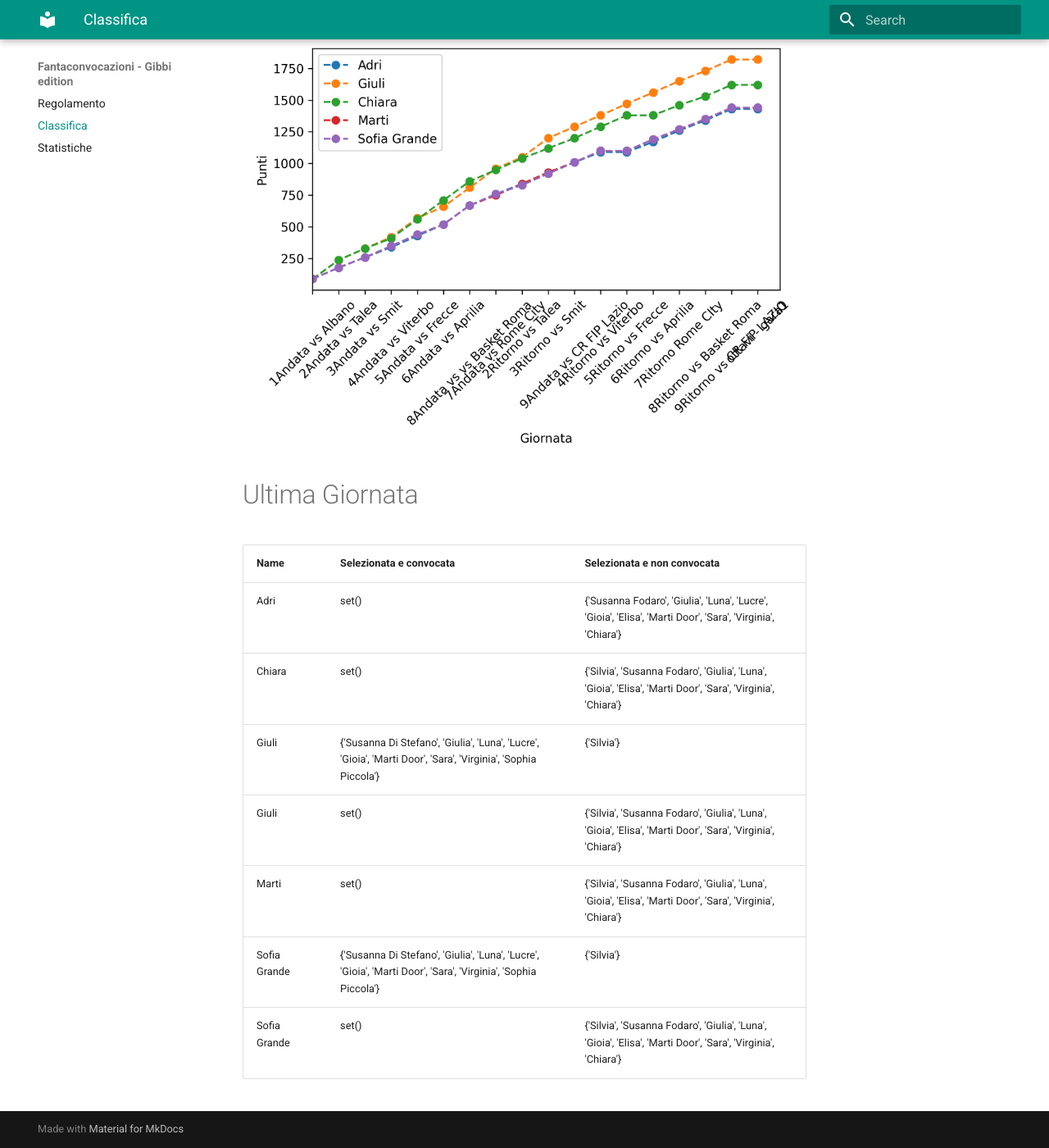
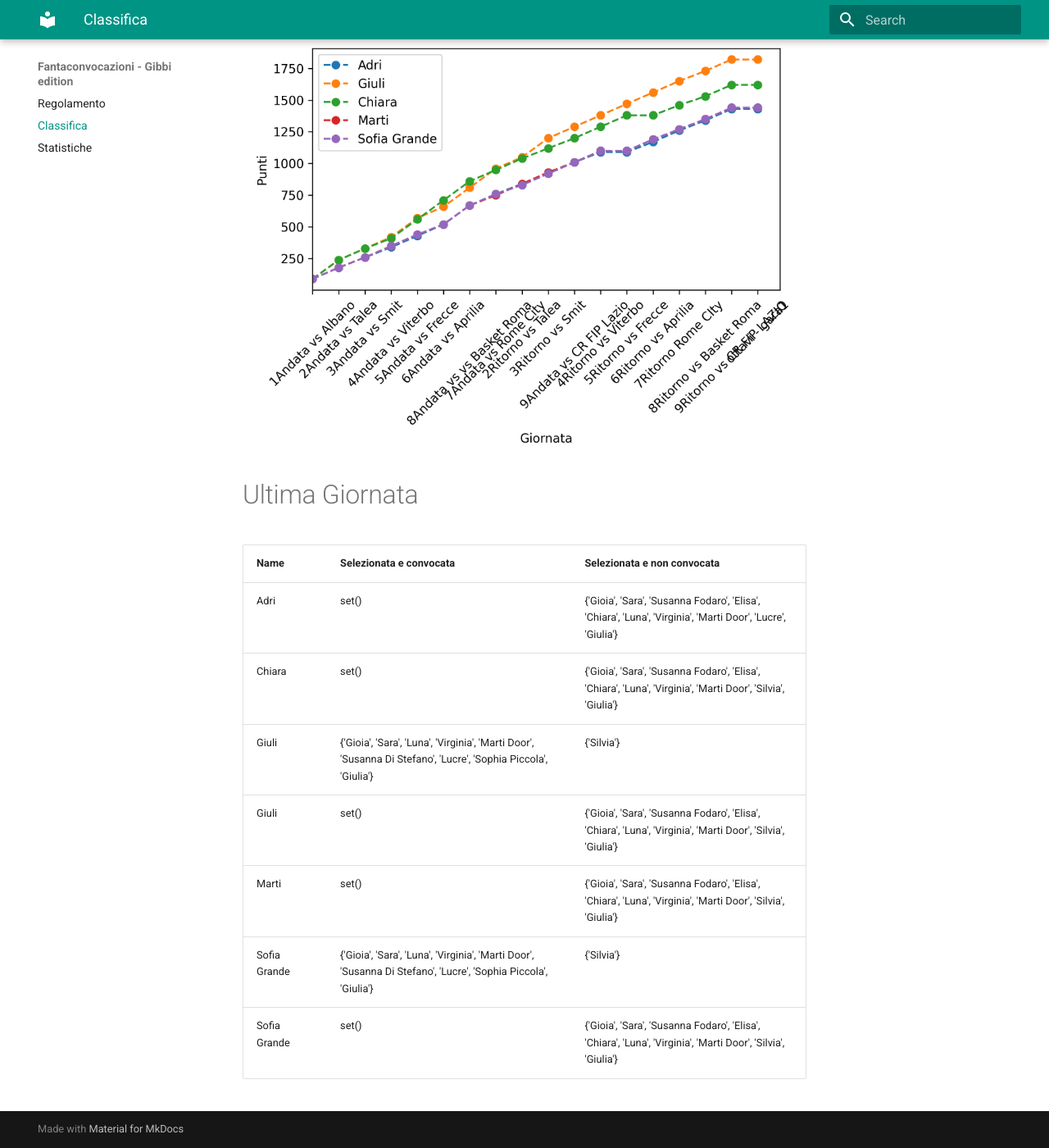
Before and after one commit to martinig94/fantagibbi, an MkDocs documentation site: the page built from docs/Classifica.md, in a window 1280 px wide and 1400 px high, scrolled down 565 px. Shown: the whole window at 82% size. Built offline with MkDocs 1.6.1 and Material for MkDocs 9.7.7, drawn with Linux system fonts in a browser that asks for light colours.

Commit message:
Auto-update from main.py

```diff
--- a/docs/Classifica.md
+++ b/docs/Classifica.md
@@ -18,11 +18,11 @@
 <!-- START_TABLE CORRECT -->
 | Name         | Selezionata e convocata                                                                                        | Selezionata e non convocata                                                                                  |
 |:-------------|:---------------------------------------------------------------------------------------------------------------|:-------------------------------------------------------------------------------------------------------------|
-| Adri         | set()                                                                                                          | {'Susanna Fodaro', 'Giulia', 'Luna', 'Lucre', 'Gioia', 'Elisa', 'Marti Door', 'Sara', 'Virginia', 'Chiara'}  |
-| Chiara       | set()                                                                                                          | {'Silvia', 'Susanna Fodaro', 'Giulia', 'Luna', 'Gioia', 'Elisa', 'Marti Door', 'Sara', 'Virginia', 'Chiara'} |
-| Giuli        | {'Susanna Di Stefano', 'Giulia', 'Luna', 'Lucre', 'Gioia', 'Marti Door', 'Sara', 'Virginia', 'Sophia Piccola'} | {'Silvia'}                                                                                                   |
-| Giuli        | set()                                                                                                          | {'Silvia', 'Susanna Fodaro', 'Giulia', 'Luna', 'Gioia', 'Elisa', 'Marti Door', 'Sara', 'Virginia', 'Chiara'} |
-| Marti        | set()                                                                                                          | {'Silvia', 'Susanna Fodaro', 'Giulia', 'Luna', 'Gioia', 'Elisa', 'Marti Door', 'Sara', 'Virginia', 'Chiara'} |
-| Sofia Grande | {'Susanna Di Stefano', 'Giulia', 'Luna', 'Lucre', 'Gioia', 'Marti Door', 'Sara', 'Virginia', 'Sophia Piccola'} | {'Silvia'}                                                                                                   |
-| Sofia Grande | set()                                                                                                          | {'Silvia', 'Susanna Fodaro', 'Giulia', 'Luna', 'Gioia', 'Elisa', 'Marti Door', 'Sara', 'Virginia', 'Chiara'} |
+| Adri         | set()                                                                                                          | {'Gioia', 'Sara', 'Susanna Fodaro', 'Elisa', 'Chiara', 'Luna', 'Virginia', 'Marti Door', 'Lucre', 'Giulia'}  |
+| Chiara       | set()                                                                                                          | {'Gioia', 'Sara', 'Susanna Fodaro', 'Elisa', 'Chiara', 'Luna', 'Virginia', 'Marti Door', 'Silvia', 'Giulia'} |
+| Giuli        | {'Gioia', 'Sara', 'Luna', 'Virginia', 'Marti Door', 'Susanna Di Stefano', 'Lucre', 'Sophia Piccola', 'Giulia'} | {'Silvia'}                                                                                                   |
+| Giuli        | set()                                                                                                          | {'Gioia', 'Sara', 'Susanna Fodaro', 'Elisa', 'Chiara', 'Luna', 'Virginia', 'Marti Door', 'Silvia', 'Giulia'} |
+| Marti        | set()                                                                                                          | {'Gioia', 'Sara', 'Susanna Fodaro', 'Elisa', 'Chiara', 'Luna', 'Virginia', 'Marti Door', 'Silvia', 'Giulia'} |
+| Sofia Grande | {'Gioia', 'Sara', 'Luna', 'Virginia', 'Marti Door', 'Susanna Di Stefano', 'Lucre', 'Sophia Piccola', 'Giulia'} | {'Silvia'}                                                                                                   |
+| Sofia Grande | set()                                                                                                          | {'Gioia', 'Sara', 'Susanna Fodaro', 'Elisa', 'Chiara', 'Luna', 'Virginia', 'Marti Door', 'Silvia', 'Giulia'} |
 <!-- END_TABLE CORRECT -->
```
